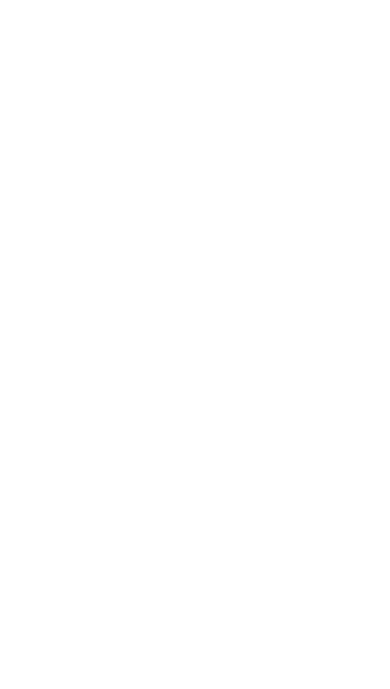
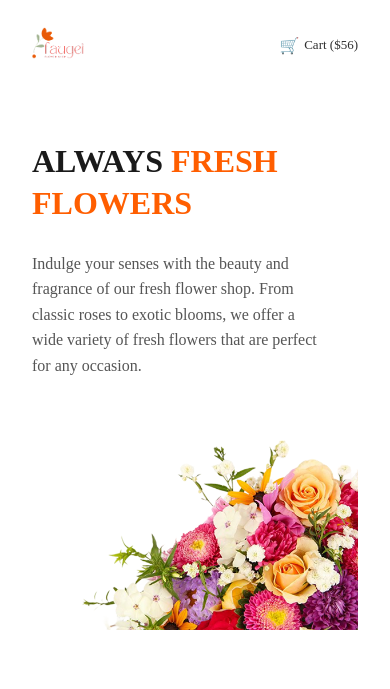
Before and after one commit to Bristi0/responsive-flowers, a plain HTML site: page index.html in a window 390 px wide. Drawn offline with Linux system fonts and the light colour scheme.

Commit message:
added a header and banner code

```diff
--- a/index.html
+++ b/index.html
@@ -9,14 +9,41 @@
 </head>
 
 <body>
-    <header>
+    <!-- Navbar -->
+    <header class="navbar">
+        <div class="logo-area">
+            <img src="assets/logo.png" alt="Faugei Logo">
+        </div>
+
+        <nav class="nav-links">
+            <a href="#" class="active">Home</a>
+            <a href="#">Shop</a>
+            <a href="#">About us</a>
+        </nav>
+
+        <div class="cart">
+            <span class="cart-icon">🛒</span>
+            <span>Cart ($56)</span>
+        </div>
     </header>
-    <main>
+    <section class="banner">
+        <div class="banner-content">
+            <h1>
+                ALWAYS <span class="highlight">FRESH</span><br>
+                <span class="highlight">FLOWERS</span>
+            </h1>
+            <p>
+                Indulge your senses with the beauty and fragrance of
+                our fresh flower shop. From classic roses to exotic
+                blooms, we offer a wide variety of fresh flowers that
+                are perfect for any occasion.
+            </p>
+        </div>
+        <div class="banner-image">
+            <img src="assets/hero-flower.png" alt="Fresh Flowers" />
+        </div>
+    </section>
 
-    </main>
-    <footrr>
-
-    </footrr>
 </body>
 
 </html>
--- a/styles/style.css
+++ b/styles/style.css
@@ -0,0 +1,173 @@
+/* Navbar */
+.navbar {
+    display: flex;
+    justify-content: space-between;
+    align-items: center;
+    padding: 1.5rem 2rem;
+    position: sticky;
+    top: 0;
+    z-index: 1000;
+    padding: 1.5rem 4rem;
+}
+
+.logo-area img {
+    height: 40px;
+}
+
+.nav-links {
+    display: flex;
+    gap: 2rem;
+    margin-left: auto;
+}
+
+.nav-links a {
+    text-decoration: none;
+    color: #2f2f2f;
+    font-weight: 400;
+    font-size: 16px;
+    transition: all 0.2s ease-in-out;
+    margin-right: 1.5rem
+}
+
+.nav-links a.active {
+    font-weight: 700;
+    color: #000;
+}
+
+.cart {
+    display: flex;
+    align-items: center;
+    gap: 0.5rem;
+    font-weight: 500;
+    font-size: 15px;
+    color: #2f2f2f;
+}
+
+.cart-icon {
+    font-size: 18px;
+}
+
+/* Mobile Responsive View */
+@media (max-width: 390px) {
+    .nav-links {
+        display: none;
+        /* Hide menu items */
+    }
+
+    .navbar {
+        justify-content: space-between;
+        padding: 0.8rem 1rem;
+    }
+
+    .logo-area img {
+        height: 32px;
+    }
+
+    .cart {
+        font-size: 13px;
+        gap: 0.3rem;
+    }
+
+    .cart-icon {
+        font-size: 16px;
+    }
+}
+
+/* Banner */
+.banner {
+    display: flex;
+    align-items: center;
+    justify-content: space-between;
+    padding: 4rem 4rem;
+    gap: 2rem;
+}
+
+.banner-content {
+    flex: 1;
+    max-width: 55%;
+}
+
+.banner-content h1 {
+    font-size: 2.8rem;
+    font-weight: 800;
+    line-height: 1.2;
+    color: #1a1a1a;
+}
+
+.banner-content .highlight {
+    color: #ff5e00;
+    /* orange highlight */
+}
+
+.banner-content p {
+    max-width: 530px;
+    margin-top: 1.2rem;
+    font-size: 1rem;
+    color: #555;
+    line-height: 1.7;
+    text-align: left;
+}
+
+.banner-image {
+    flex: 1;
+    max-width: 45%;
+}
+
+.banner-image img {
+    width: 100%;
+    height: auto;
+    display: block;
+}
+
+@media (max-width: 768px) {
+
+    /* Banner layout stack */
+    .banner {
+        flex-direction: column;
+        padding: 2rem 1.5rem;
+        text-align: left;
+    }
+
+    .banner-image {
+        max-width: 100%;
+        margin-bottom: 1.5rem;
+    }
+
+    .banner-image img {
+        width: 100%;
+        height: auto;
+        display: block;
+    }
+
+    .banner-content {
+        max-width: 100%;
+    }
+
+    .banner-content h1 {
+        font-size: 2rem;
+        line-height: 1.3;
+    }
+
+    .banner-content p {
+        max-width: 90%;
+        /* 🔧 Adjusted to avoid edge collision */
+        font-size: 1rem;
+        line-height: 1.6;
+        margin-top: 1rem;
+    }
+
+    /* Header layout: Logo left, cart right */
+    .navbar {
+        padding: 1.2rem 1.5rem;
+    }
+
+    .nav-links {
+        justify-content: space-between;
+        width: 100%;
+    }
+
+    /* Optional: hide nav items except logo and cart */
+    .nav-links a:not(.cart):not(:first-child) {
+        display: none;
+    }
+}
```
